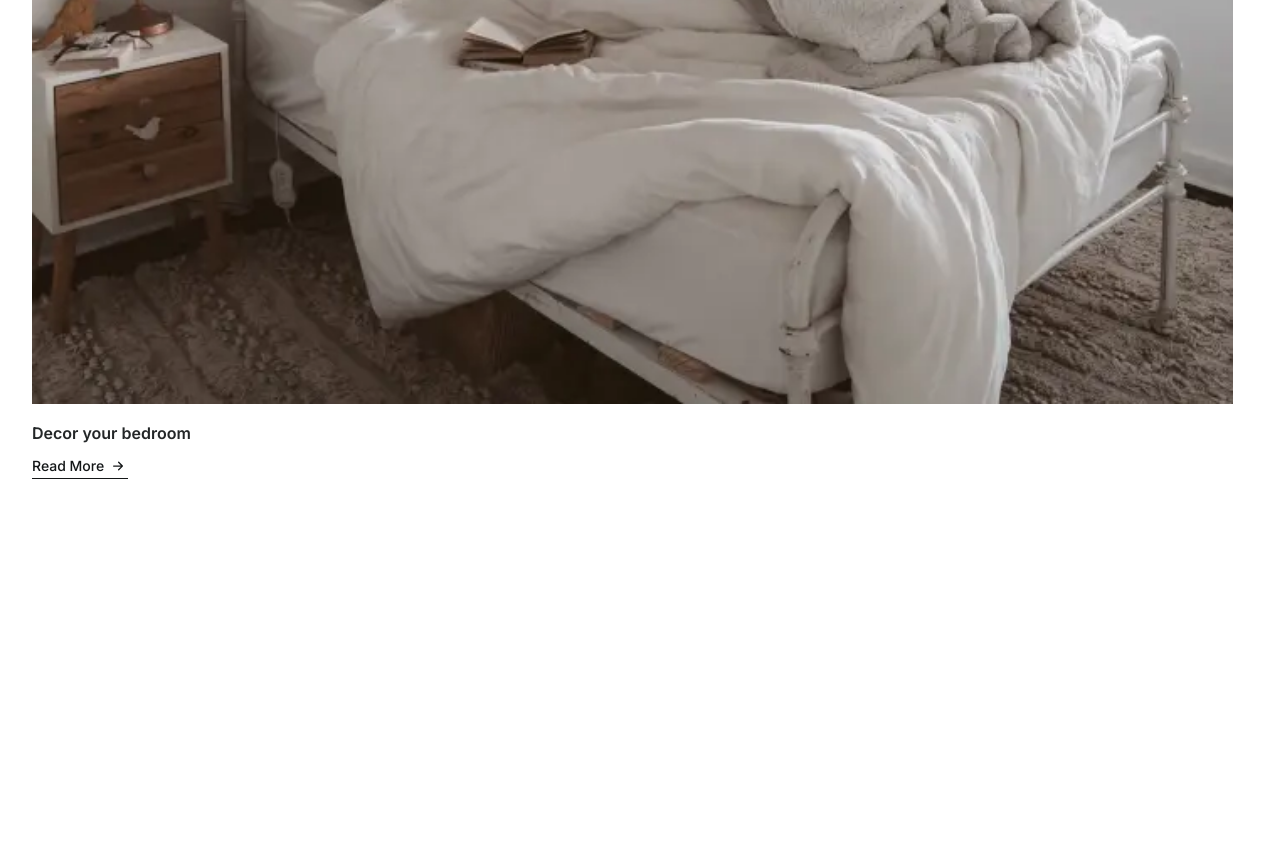
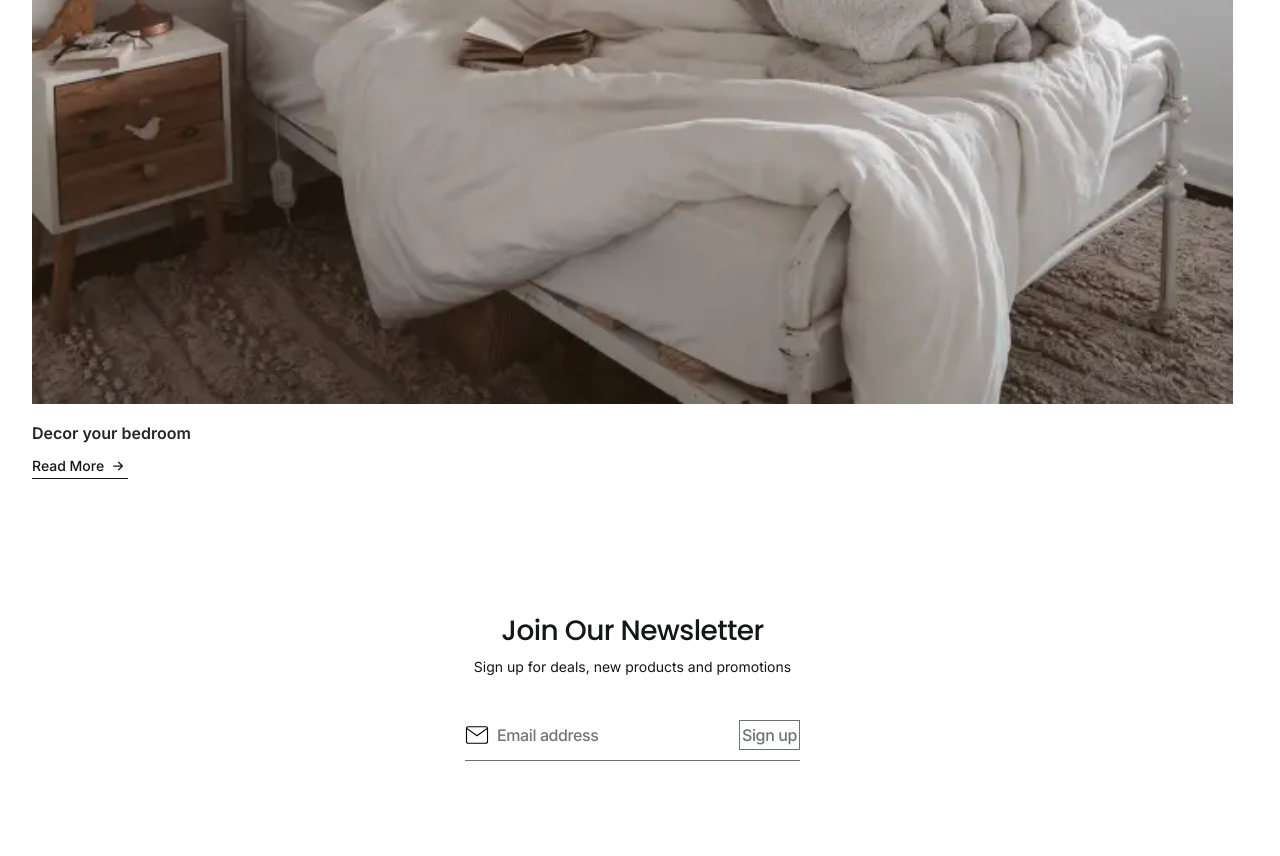
Before and after one commit to vetal4x/3legant-shop, a plain HTML site: page index.html in a window 1280 px wide. Shown: the part 6585-7441 px from the top of the page. Before the commit the page ends 7104 px from the top, so only its background shows below. Drawn offline with nearby package versions, Linux system fonts and the light colour scheme.

Commit message:
Added Newsletter Section

```diff
--- a/css/style.css
+++ b/css/style.css
@@ -810,3 +810,78 @@ body.lock {
   text-align: left;
   color: var(--neutral-ultra-dark-gray);
 }
+
+/* Newsletter */
+
+.newsletter {
+  display: flex;
+  flex-direction: column;
+  align-items: center;
+  gap: 32px;
+  padding: 95px 0;
+}
+
+.newsletter__header {
+  display: flex;
+  flex-direction: column;
+  align-items: center;
+  gap: 8px;
+}
+
+.newsletter__title {
+  font-family: Poppins;
+  font-size: 28px;
+  font-weight: 500;
+  line-height: 34px;
+  letter-spacing: -0.6px;
+  text-align: center;
+  color: var(--neutral-black);
+}
+
+.newsletter__description {
+  font-family: Inter;
+  font-size: 14px;
+  font-weight: 400;
+  line-height: 22px;
+  text-align: center;
+  color: var(--neutral-black);
+}
+
+.newsletter__field {
+  display: flex;
+  flex-direction: row;
+  align-items: center;
+  justify-content: space-between;
+  gap: 8px;
+  padding: 10px 0;
+  border-bottom: 1px solid var(--neutral-gray);
+}
+
+.newsletter__label {
+  display: flex;
+  justify-content: center;
+  align-items: center;
+}
+
+.newsletter__input {
+  width: 100%;
+  font-family: Inter;
+  font-size: 16px;
+  font-weight: 500;
+  line-height: 28px;
+  letter-spacing: -0.4px;
+  text-align: left;
+  color: var(--neutral-gray);
+  border: none;
+}
+
+.newsletter__button {
+  font-family: Inter;
+  font-size: 16px;
+  font-weight: 500;
+  line-height: 28px;
+  letter-spacing: -0.4px;
+  color: var(--neutral-gray);
+  border: 1px solid var(--neutral-gray);
+  padding: 0 2px;
+}
--- a/index.html
+++ b/index.html
@@ -1555,6 +1555,45 @@
           </div>
         </div>
       </section>
+
+      <section class="newsletter">
+        <div class="newsletter__header">
+          <span class="newsletter__title">Join Our Newsletter</span>
+          <p class="newsletter__description">
+            Sign up for deals, new products and promotions
+          </p>
+        </div>
+        <form class="newsletter__form">
+          <div class="newsletter__field">
+            <label for="newsletter-email" class="newsletter__label"
+              ><svg
+                fill="#000000"
+                width="24px"
+                height="24px"
+                viewBox="0 0 32 32"
+                version="1.1"
+                xmlns="http://www.w3.org/2000/svg"
+              >
+                <g id="SVGRepo_iconCarrier">
+                  <title>envelope</title>
+                  <path
+                    d="M28 4.25h-24c-1.518 0.002-2.748 1.232-2.75 2.75v18c0.002 1.518 1.232 2.748 2.75 2.75h24c1.518-0.002 2.748-1.232 2.75-2.75v-18c-0.002-1.518-1.232-2.748-2.75-2.75h-0zM4 5.75h24c0.563 0.005 1.036 0.386 1.18 0.904l0.002 0.009-13.182 9.416-13.182-9.416c0.146-0.527 0.619-0.908 1.181-0.913h0.001zM28 26.25h-24c-0.69-0.001-1.249-0.56-1.25-1.25v-16.543l12.814 9.153c0.014 0.010 0.032 0.006 0.046 0.015 0.108 0.073 0.24 0.118 0.382 0.123l0.001 0 0.005 0.002h0.002l0.005-0.002c0.143-0.005 0.275-0.051 0.386-0.125l-0.003 0.002c0.014-0.009 0.032-0.005 0.046-0.015l12.814-9.153v16.543c-0.001 0.69-0.56 1.249-1.25 1.25h-0z"
+                  />
+                </g>
+              </svg>
+            </label>
+            <input
+              type="email"
+              id="newsletter-email"
+              name="email"
+              class="newsletter__input"
+              placeholder="Email address"
+              required
+            />
+            <button type="submit" class="newsletter__button">Sign up</button>
+          </div>
+        </form>
+      </section>
     </main>
   </body>
 </html>
```
